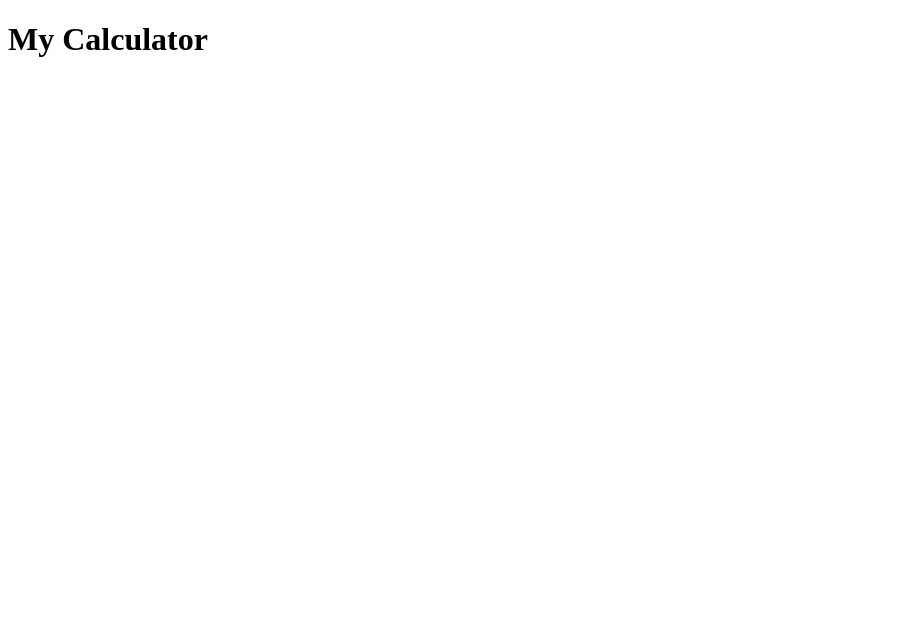
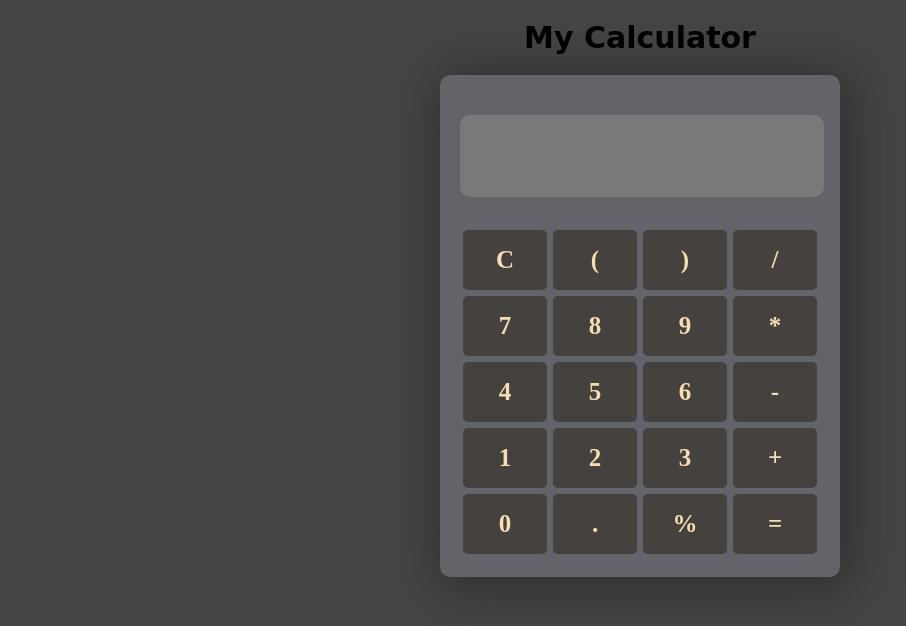
Before and after one commit to alamin0561464977/calculator, a plain HTML site: page index.html in a window 1280 px wide. Shown: the whole page, without its empty margins (0-906 px from the left). Drawn offline with Linux system fonts and the light colour scheme.

Commit message:
added html & css

```diff
--- a/index.html
+++ b/index.html
@@ -6,12 +6,38 @@
     <meta http-equiv="X-UA-Compatible" content="IE=edge">
     <meta name="viewport" content="width=device-width, initial-scale=1.0">
     <title>My Calculator</title>
+    <link rel="stylesheet" href="style.css">
 </head>
 
 <body>
     <h1>My Calculator</h1>
-
-
+    <main>
+        <section>
+            <input type="text">
+            <div class="p-div">
+                <div type="button" class="div">C</div>
+                <div type="button" class="div">(</div>
+                <div type="button" class="div">)</div>
+                <div type="button" class="div">/</div>
+                <div type="button" class="div">7</div>
+                <div type="button" class="div">8</div>
+                <div type="button" class="div">9</div>
+                <div type="button" class="div">*</div>
+                <div type="button" class="div">4</div>
+                <div type="button" class="div">5</div>
+                <div type="button" class="div">6</div>
+                <div type="button" class="div">-</div>
+                <div type="button" class="div">1</div>
+                <div type="button" class="div">2</div>
+                <div type="button" class="div">3</div>
+                <div type="button" class="div">+</div>
+                <div type="button" class="div">0</div>
+                <div type="button" class="div">.</div>
+                <div type="button" class="div">%</div>
+                <div type="button" class="div">=</div>
+            </div>
+        </section>
+    </main>
     <script src="app.js"></script>
 </body>
 
--- /dev/null
+++ b/style.css
@@ -0,0 +1,61 @@
+body {
+    margin: 0;
+    padding: 0;
+    background-color: #454545;
+}
+
+body h1 {
+    text-align: center;
+    font-size: 30px;
+    font-weight: 700;
+    font-family: cursive;
+}
+
+main {
+    width: 400px;
+    margin: auto auto;
+    background-color: #636369;
+    border-radius: 10px;
+    box-shadow: 5px 5px 50px 5px #2d2d2d;
+}
+
+section {
+    padding: 20px;
+}
+
+section input {
+    width: 100%;
+    height: 80px;
+    color: wheat;
+    margin-top: 20px;
+    border-radius: 10px;
+    text-decoration: none;
+    border: 1px;
+    font-size: 2em;
+    font-weight: 700;
+    background-color: rgb(122, 120, 120);
+}
+
+.p-div {
+    margin-top: 30px;
+    height: 330px;
+    display: grid;
+    grid-template-columns: repeat(4, 1fr);
+}
+
+.div {
+    background-color: rgb(69, 65, 63);
+    padding: 15px 10px;
+    margin: 3px;
+    display: flex;
+    align-items: center;
+    justify-content: center;
+    color: wheat;
+    font-size: 25px;
+    font-weight: 700;
+    border-radius: 5px;
+}
+
+.div:hover {
+    background-color: #4e4e4f;
+}
```
